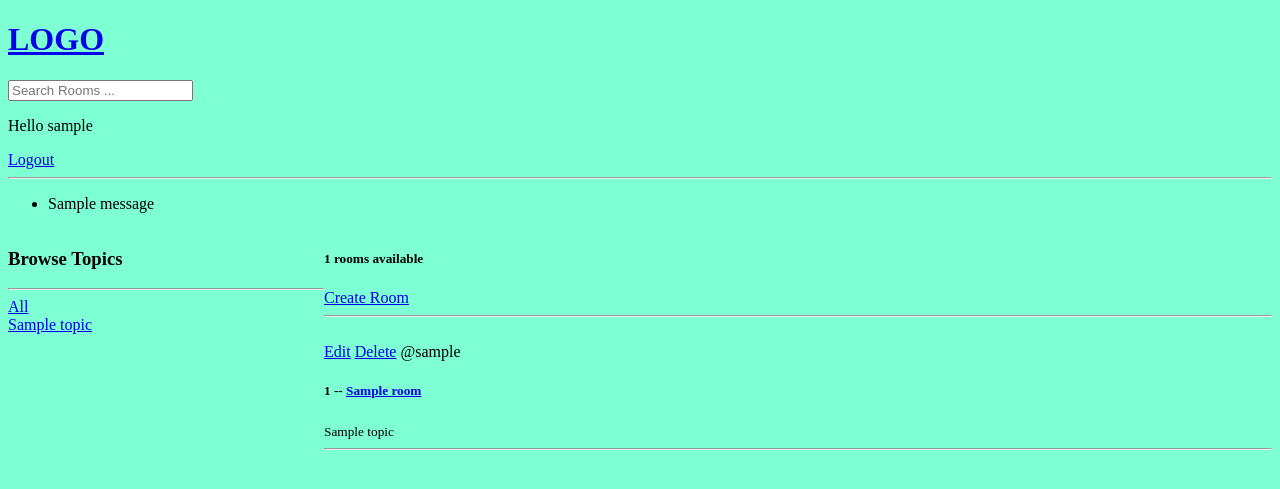
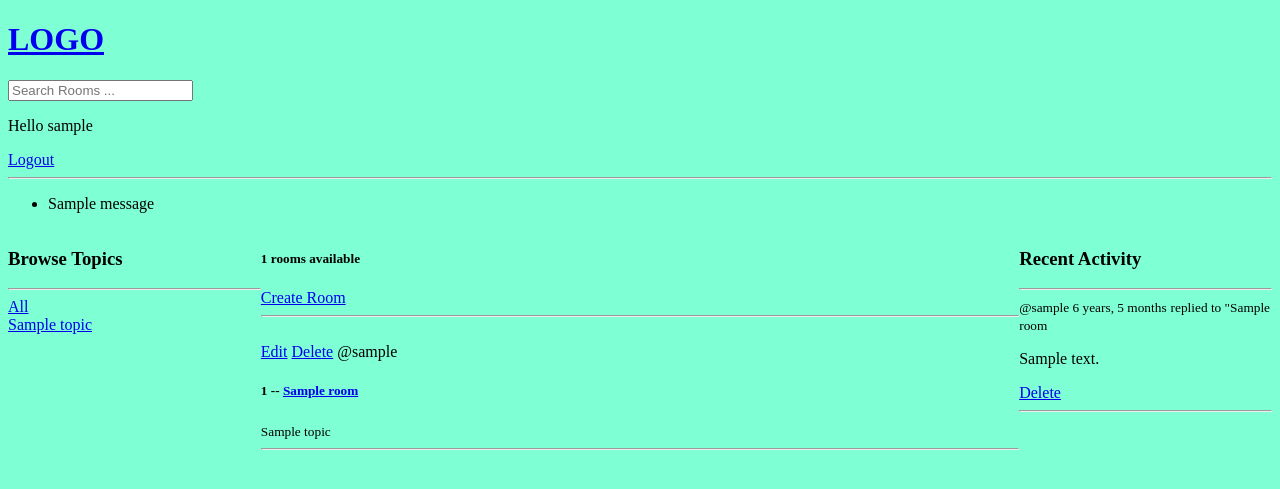
Before and after one commit to bhagyashah-dev/StudyBud, a Django app: page / in a window 1280 px wide. Shown: the top 489 px of the page. Run offline with Django 5.2, Linux system fonts and the light colour scheme; a user stored in the database is signed in; tables that the repository leaves empty hold one stand-in row (values such as "Sample post"); one stand-in notice (Sample message) is shown.

Commit message:
recent acitvity added

```diff
--- a/myapp/models.py
+++ b/myapp/models.py
@@ -31,5 +31,8 @@ class Message(models.Model):
     updated = models.DateTimeField(auto_now=True)
     created = models.DateTimeField(auto_now_add=True)
 
+    class Meta:
+        ordering = ['-updated','-created']
+
     def __str__(self):
         return self.body[0:50]
--- a/myapp/templates/myapp/home.html
+++ b/myapp/templates/myapp/home.html
@@ -4,7 +4,7 @@
 <style>
     .home-container{
         display: grid;
-        grid-template-columns: 1fr 3fr;
+        grid-template-columns: 1fr 3fr 1fr;
     }
 </style>
 
@@ -46,5 +46,23 @@
         </div>
     </div>
 
+    <div>
+        <h3>Recent Activity</h3>
+        <hr>
+        {% for message in room_messages %}
+            <div>
+                <small>@{{message.user}}  {{message.created|timesince}}</small>
+                <small>replied to "{{message.room}}</small>
+
+                <p>{{message}}</p>
+                {% if request.user == message.user %}
+                    <a href="{% url 'delete-message' message.id %}">Delete</a>
+                {% endif %}
+                <hr>
+            </div>
+        {% endfor %}
+
+    </div>
+
 </div>
 {% endblock content %}
--- a/myapp/views.py
+++ b/myapp/views.py
@@ -64,7 +64,9 @@ def home(request):
         Q(description__icontains=q))
     topics = Topic.objects.all()
     room_count = rooms.count()
-    context={'rooms':rooms, 'topics':topics, 'room_count':room_count}
+    room_messages = Message.objects.all()
+
+    context={'rooms':rooms, 'topics':topics, 'room_count':room_count, 'room_messages' : room_messages}
     return render(request, 'myapp/home.html', context)
 
 def room(request, pk):
```
